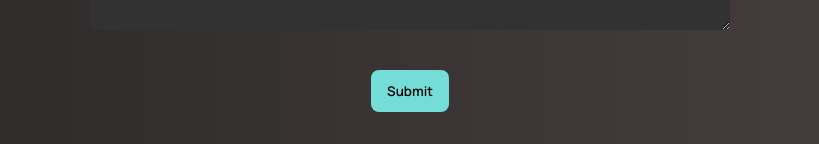
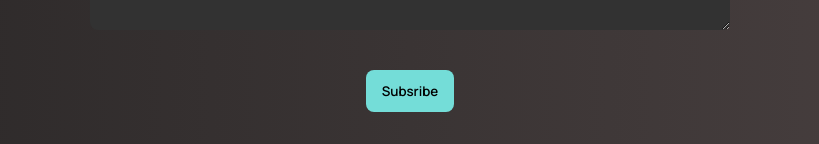
Before and after one commit to camwillm/FOOD-FIX---Morgan-hacks-2024, a React (Create React App) app: page / in a window 1280 px wide. Shown: the part 4008-4152 px from the top of the page, without its empty margins (230-1049 px from the left). Built offline with nearby package versions, Linux system fonts and the light colour scheme.

Commit message:
Update contact.js

```diff
--- a/src/Component/Contact/contact.js
+++ b/src/Component/Contact/contact.js
@@ -16,7 +16,7 @@ const Contact = () => {
                     <input type="text" className='name' placeholder='Your Name' />
                     <input type="email" className='email' placeholder='Your Email' />
                     <textarea className='message' name='message' rows='5' placeholder='Your message' ></textarea>
-                    <button type='submit' value='send' className='submitBtn'>Submit</button>
+                    <button type='submit' value='send' className='submitBtn'>Subsribe</button>
                     <div className='links'>
                         <img src={fb} alt='' className='link' />
                         <img src={insta} alt='' className='link' />
```
